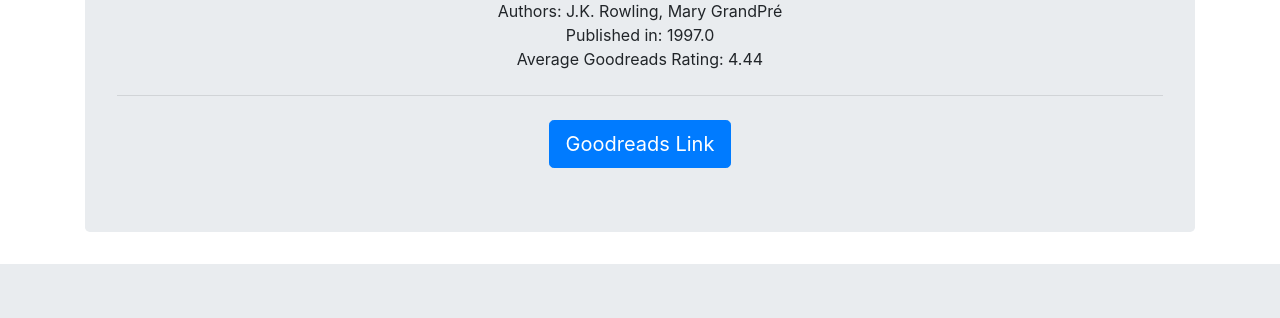
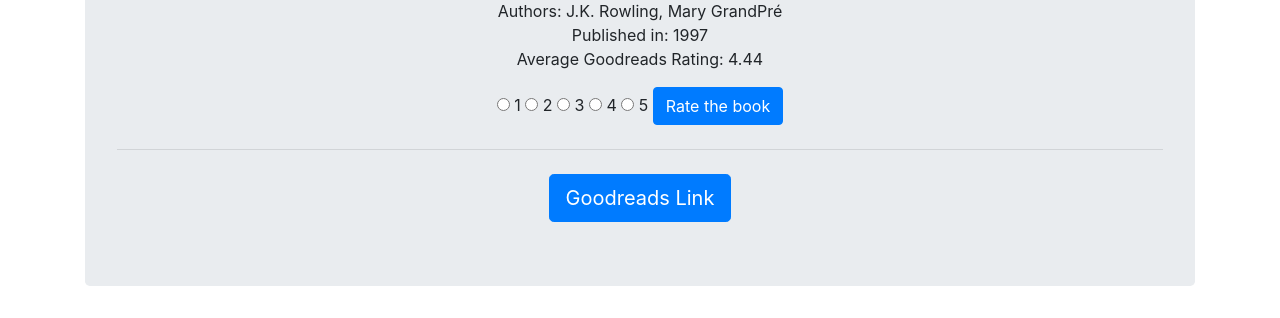
Before and after one commit to Safikh/Book-Recommender, a Flask app: page /book/1 in a window 1280 px wide. Shown: the part 567-885 px from the top of the page. Before the commit the page ends 831 px from the top, so only its background shows below. Run offline with Flask 2, Linux system fonts and the light colour scheme; parts of the project's set-up code (start-up, migrations or seed data) failed here and were passed over; some libraries are stand-ins or nearby versions.

Commit message:
Added Rating form to book pages. Added user_ratings page

```diff
--- a/project/core/forms.py
+++ b/project/core/forms.py
@@ -1,7 +1,11 @@
 from flask_wtf import FlaskForm
-from wtforms import StringField, SubmitField, RadioField, FieldList, FormField
+from wtforms import StringField, SubmitField, RadioField
 
 
 class SearchForm(FlaskForm):
     text = StringField('Title')
     submit = SubmitField('Search')
+
+class RatingForm(FlaskForm):
+    rating = RadioField(choices=[1,2,3,4,5])
+    submit = SubmitField('Rate the book')
--- a/project/core/views.py
+++ b/project/core/views.py
@@ -1,5 +1,5 @@
 from flask import render_template, Blueprint, redirect, url_for
-from project.core.forms import SearchForm
+from project.core.forms import SearchForm, RatingForm
 import pandas as pd
 import numpy as np
 import os
@@ -42,11 +42,20 @@
     return render_template('search_results.html', results=results)
 
 
-@core.route('/book/<int:book_id_new>')
+@core.route('/book/<int:book_id_new>', methods=['GET', 'POST'])
 def book(book_id_new):
 
-    if book_id_new > M - 1:
-        return render_template('book_page.html', title='Invalid Book ID!')
+    if book_id_new < M:
+        #return render_template('book_page.html', title='Invalid Book ID!')
 
-    book = df.loc[df['book_id_new'] == book_id_new]
-    return render_template('book_page.html', book=book)
+        book = df.loc[df['book_id_new'] == book_id_new]
+        form = RatingForm()
+
+        if form.validate_on_submit():
+            df.at[book_id_new, "given_rating"] = form.rating.data
+            book = df.loc[df['book_id_new'] == book_id_new]
+            return render_template('user_ratings.html', book=book)
+
+        return render_template('book_page.html', book=book, form=form)
+
+    # Have to render error page for invalid book ID
--- a/project/templates/book_page.html
+++ b/project/templates/book_page.html
@@ -3,9 +3,25 @@
     <div class="jumbotron" align="center">
         <h1 class="display-4">{{book['title'].values[0]}}</h1>
         <img src="{{book['large_image_url'].values[0]}}" width="240" height="320">
-        <p>Authors: {{book['authors'].values[0]}} <br>
-        Published in: {{book['original_publication_year'].values[0]}} <br>
-        Average Goodreads Rating: {{book['average_rating'].values[0]}}</p>
+        <p>
+          Authors: {{book['authors'].values[0]}} <br>
+          Published in: {{book['original_publication_year'].values[0]|int}} <br>
+          Average Goodreads Rating: {{book['average_rating'].values[0]}} <br>
+          {% if book['given_rating'].values[0] > 0 %}
+            Your Rating: {{book['given_rating'].values[0]}}
+          {% endif %}
+        </p>
+        <form method="POST">
+          {{form.hidden_tag()}}
+          {% for subfield in form.rating %}
+              <tr>
+                  <td>{{ subfield }}</td>
+                  <td>{{ subfield.label }}</td>
+              </tr>
+          {% endfor %}
+          {{form.submit(class="btn btn-primary")}}
+        </form>
+
         <hr class="my-4">
         <a class="btn btn-primary btn-lg" href="https://www.goodreads.com/book/show/{{book['best_book_id'].values[0]}}" role="button">Goodreads Link</a>
     </div>
```
Also changed, not shown: project/templates/user_ratings.html (added, +8 -0 lines).
